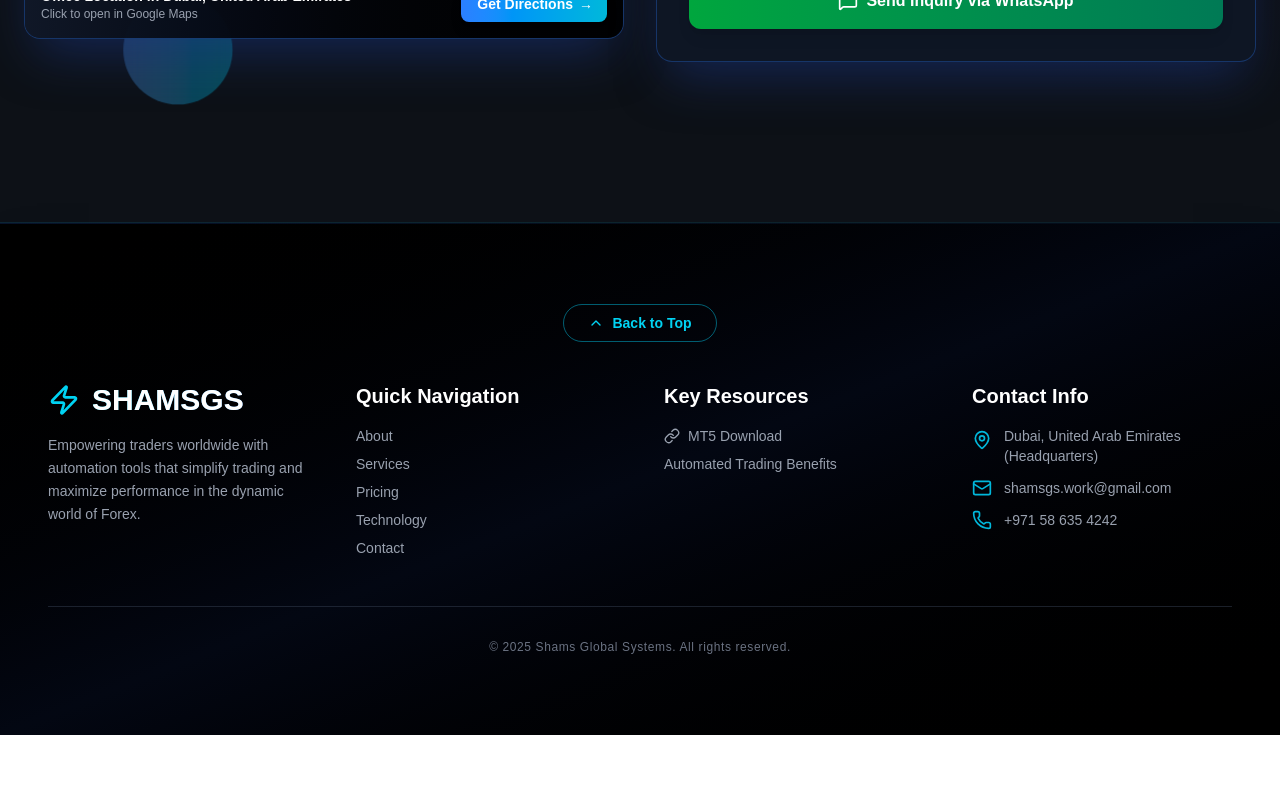
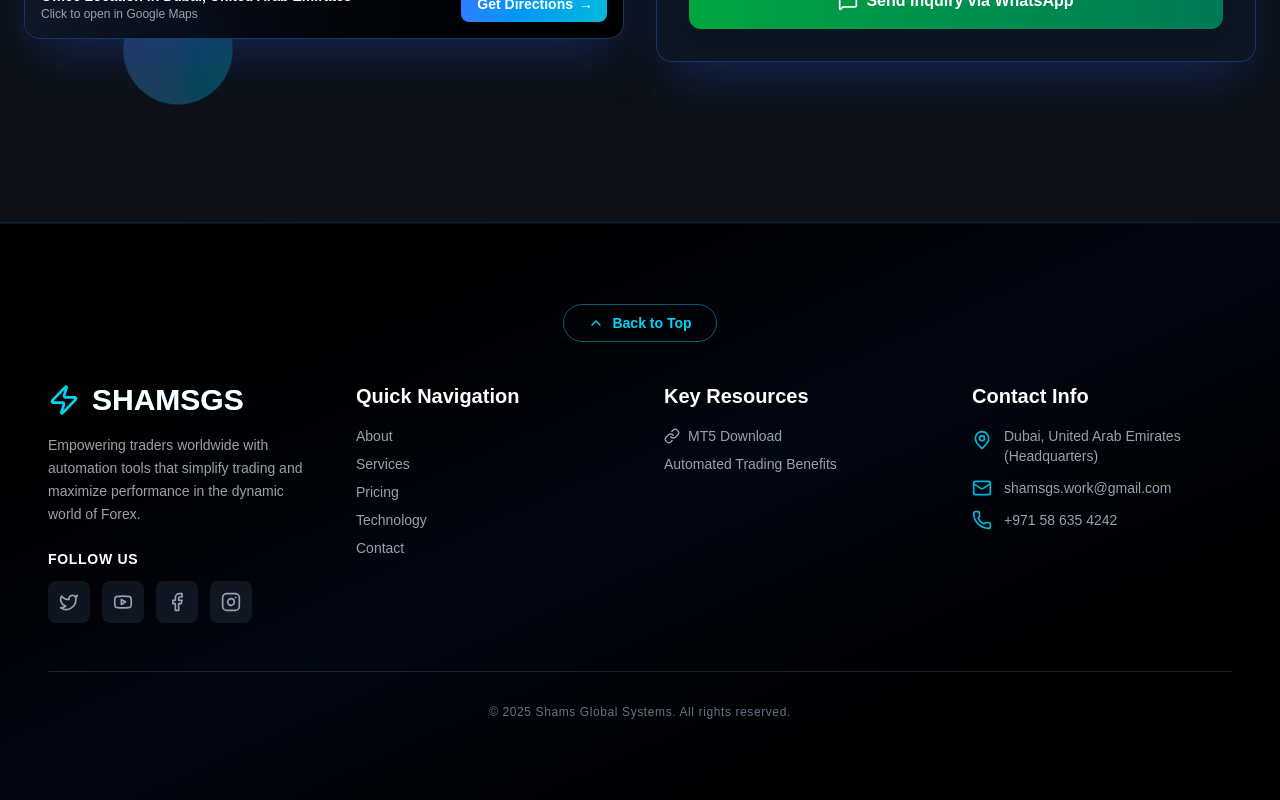
Before and after one commit to sankalp-OO7/al-shyam, a Next.js app: page / in a window 1280 px wide. Shown: the part 9214-10014 px from the top of the page. Before the commit the page ends 9949 px from the top, so only its background shows below. Built offline with nearby package versions, Linux system fonts and the light colour scheme; no server answers.

Commit message:
finishing

```diff
--- a/src/components/Footer.jsx
+++ b/src/components/Footer.jsx
@@ -2,7 +2,18 @@
 
 import React from "react";
 import { motion } from "framer-motion";
-import { Zap, Mail, Phone, MapPin, ChevronUp, Link } from "lucide-react";
+import {
+  Zap,
+  Mail,
+  Phone,
+  MapPin,
+  ChevronUp,
+  Link,
+  Twitter,
+  Youtube,
+  Facebook,
+  Instagram,
+} from "lucide-react";
 
 // --- Navigation Data (Copied from User's Navbar Structure) ---
 const navItems = [
@@ -11,6 +22,42 @@ const navItems = [
   { label: "Pricing", to: "#pricing" },
   { label: "Technology", to: "#technology" },
   { label: "Contact", to: "#contact-us" },
+];
+
+// --- Social Media Links with Brand Colors ---
+const socialLinks = [
+  {
+    name: "Twitter",
+    href: "https://x.com/shamsgs",
+    icon: Twitter,
+    color: "text-[#1DA1F2]",
+    hoverColor: "hover:text-[#1DA1F2]",
+    bgHover: "hover:bg-[#1DA1F2]/10",
+  },
+  {
+    name: "YouTube",
+    href: "https://www.youtube.com/@shamsgs",
+    icon: Youtube,
+    color: "text-[#FF0000]",
+    hoverColor: "hover:text-[#FF0000]",
+    bgHover: "hover:bg-[#FF0000]/10",
+  },
+  {
+    name: "Facebook",
+    href: "https://www.facebook.com/people/Shamsgs/61584701334310/",
+    icon: Facebook,
+    color: "text-[#1877F2]",
+    hoverColor: "hover:text-[#1877F2]",
+    bgHover: "hover:bg-[#1877F2]/10",
+  },
+  {
+    name: "Instagram",
+    href: "https://www.instagram.com/shamsgs_",
+    icon: Instagram,
+    color: "text-[#E4405F]",
+    hoverColor: "hover:text-[#E4405F]",
+    bgHover: "hover:bg-[#E4405F]/10",
+  },
 ];
 
 // --- Company & Contact Info (Consistent Data) ---
@@ -124,12 +171,13 @@ export default function Footer() {
 
         {/* Main Grid Layout */}
         <div className="grid grid-cols-2 lg:grid-cols-4 gap-12 border-b border-gray-700/50 pb-12 mb-8">
-          {/* Column 1: Logo and Mission */}
+          {/* Column 1: Logo, Mission, and Social Links */}
           <motion.div
             custom={1}
             variants={itemVariants}
-            className="col-span-2 lg:col-span-1 space-y-4"
+            className="col-span-2 lg:col-span-1 space-y-6"
           >
+            <div className="space-y-4">
               <motion.div
                 className="flex items-center space-x-3"
                 initial={{ opacity: 0 }}
@@ -144,6 +192,36 @@ export default function Footer() {
               <p className="text-gray-400 text-sm font-light leading-relaxed">
                 {companyInfo.mission}
               </p>
+            </div>
+
+            {/* Social Media Links */}
+            <div className="space-y-3">
+              <h4 className="text-sm font-bold text-white tracking-wider">
+                FOLLOW US
+              </h4>
+              <div className="flex items-center gap-3">
+                {socialLinks.map((social, idx) => {
+                  const Icon = social.icon;
+                  return (
+                    <motion.a
+                      key={social.name}
+                      href={social.href}
+                      target="_blank"
+                      rel="noopener noreferrer"
+                      aria-label={social.name}
+                      className={`p-2.5 rounded-lg bg-gray-800/50 text-gray-400 transition-all duration-200 ${social.hoverColor} ${social.bgHover} border border-transparent hover:border-current/20`}
+                      whileHover={{ scale: 1.1, y: -2 }}
+                      whileTap={{ scale: 0.95 }}
+                      initial={{ opacity: 0, scale: 0.8 }}
+                      animate={{ opacity: 1, scale: 1 }}
+                      transition={{ delay: 0.6 + idx * 0.05 }}
+                    >
+                      <Icon className="w-5 h-5" />
+                    </motion.a>
+                  );
+                })}
+              </div>
+            </div>
           </motion.div>
 
           {/* Column 2 & 3: Navigation Links */}
@@ -212,6 +290,7 @@ export default function Footer() {
                     ""
                   )}`}
                   target="_blank"
+                  rel="noopener noreferrer"
                   className="text-gray-400 hover:text-cyan-400 transition-colors text-sm"
                 >
                   {companyInfo.phone}
```
Lines whose indentation alone changed are shown as unchanged.
